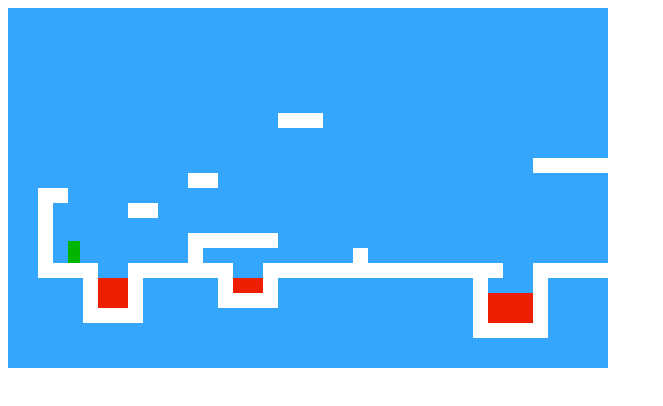
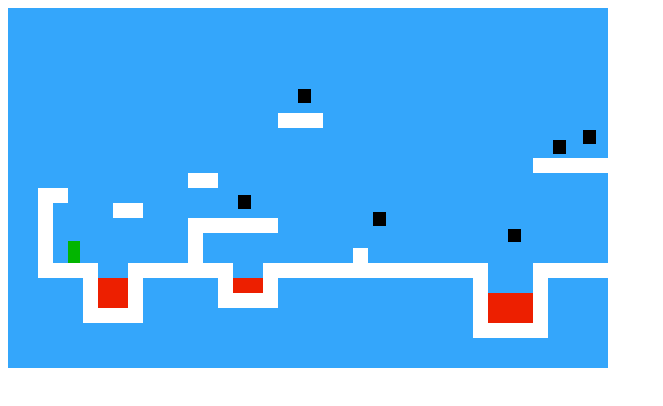
Before and after one commit to sadeadeyemi/Jumpy, a plain HTML site: page index.html in a window 1280 px wide. Shown: the whole page, without its empty margins (0-663 px from the left). Drawn offline with Linux system fonts and the light colour scheme.

Commit message:
Jumpy Muh heckin jumpin

```diff
--- a/code/game.js
+++ b/code/game.js
@@ -7,6 +7,7 @@ function Level(plan) {
 
   // Store the individual tiles in our own, separate array
   this.grid = [];
+  this.actors = [];
 
   // Loop through each row in the plan, creating an array in our grid
   for (var y = 0; y < this.height; y++) {
@@ -19,15 +20,18 @@ function Level(plan) {
 
       var ch = line[x], fieldType = null;
       // Use if and else to handle the two cases
-      if (ch==='@')
-		  this.player =new Player(new Vector(x,y));
-	  else if (ch == "y")
+      if (ch==='@') {
+	    this.player =new Player(new Vector(x,y));
+		this.actors.push(this.player);
+	  } else if (ch == "y") {
         fieldType = "wall";
       // Because there is a third case (space ' '), use an "else if" instead of "else"
-      else if (ch == "!"){
+      } else if (ch == "!"){
         fieldType = "lava";
-      }
+      } else if (ch == "o") {
 
+		 this.actors.push(new Coin(new Vector(x,y)));
+	  }
       // "Push" the fieldType, which is a string, onto the gridLine array (at the end).
       gridLine.push(fieldType);
     }
@@ -35,7 +39,7 @@ function Level(plan) {
     this.grid.push(gridLine);
   }
 }
-//start insert
+
 function Vector(x, y) {
   this.x = x; this.y = y;
 }
@@ -59,6 +63,26 @@ function Player(pos) {
 }
 Player.prototype.type = "player";
 
+function Lava (pos) {
+	this.pos = pos;
+	this.size = new Vector(3, 5);
+}
+Lava.prototype.type='lava';
+
+function Coin(pos) {
+	this.basePos = this.pos = pos.plus(new Vector(.3, .2));
+	this.size = new Vector (0.9, 0.9);
+	this.jiggle = Math.random() * Math.PI * 2;
+}
+Coin.prototype.type = "coin";
+
+Coin.prototype.act = function(step) {
+	this.jiggle += step * jiggleSpeed;
+	var jigglePos = Math.sin(this.jiggle) * jiggleDist;
+	this.pos = this.basePos.plus(new Vector(0, jigglePos));
+};
+
+var jiggleSpeed = 6.9, jiggleDist = .63
 // Helper function to easily create an element of a type provided
 // and assign it a class.
 function elt(name, className) {
@@ -102,7 +126,22 @@ DOMDisplay.prototype.drawBackground = function() {
   return table;
 };
 
-// Draw the player agent
+DOMDisplay.prototype.drawActors = function() {
+  // Create a new container div for actor dom elements
+  var wrap = elt("div");
+
+  // Create a new element for each actor each frame
+  this.level.actors.forEach(function(actor) {
+    var rect = wrap.appendChild(elt("div",
+                                    "actor " + actor.type));
+    rect.style.width = actor.size.x * scale + "px";
+    rect.style.height = actor.size.y * scale + "px";
+    rect.style.left = actor.pos.x * scale + "px";
+    rect.style.top = actor.pos.y * scale + "px";
+  });
+   return wrap;
+};
+
 DOMDisplay.prototype.drawPlayer = function() {
   // Create a new container div for actor dom elements
   var wrap = elt("div");
@@ -120,7 +159,8 @@ DOMDisplay.prototype.drawPlayer = function() {
 DOMDisplay.prototype.drawFrame = function() {
   if (this.actorLayer)
     this.wrap.removeChild(this.actorLayer);
-  this.actorLayer = this.wrap.appendChild(this.drawPlayer());
+  this.actorLayer = this.wrap.appendChild(this.drawActors());
+  this.wrap.className = "game " + (this.level.status || "");
   this.scrollPlayerIntoView();
 };
 
@@ -150,47 +190,67 @@ DOMDisplay.prototype.scrollPlayerIntoView = function() {
     this.wrap.scrollTop = center.y + margin - height;
 };
 
+DOMDisplay.prototype.clear = function() {
+  this.wrap.parentNode.removeChild(this.wrap);
+};
+
 // Return the first obstacle found given a size and position.
 Level.prototype.obstacleAt = function(pos, size) {
-  // Find the "coordinate" of the tile representing left bound
+  // left
   var xStart = Math.floor(pos.x);
-  // right bound
+  // right
   var xEnd = Math.ceil(pos.x + size.x);
-  // top bound
+  // top
   var yStart = Math.floor(pos.y);
-  // Bottom bound
+  // Bottom
   var yEnd = Math.ceil(pos.y + size.y);
 
   // Consider the sides and top and bottom of the level as walls
   if (xStart < 0 || xEnd > this.width || yStart < 0 || yEnd > this.height)
     return "wall";
+	if (yEnd > this.height)
+		return "lava";
 
   // Check each grid position starting at yStart, xStart
   // for a possible obstacle (non null value)
   for (var y = yStart; y < yEnd; y++) {
     for (var x = xStart; x < xEnd; x++) {
       var fieldType = this.grid[y][x];
-      if (fieldType) return fieldType;
+      if (fieldType){ return fieldType;
+	  }
     }
   }
 };
 
-// Update simulation each step based on keys & step size
+
 Level.prototype.animate = function(step, keys) {
+	if (this.status !== null)
+    this.finishDelay -= step;
 
   // Ensure each is maximum 100 milliseconds
-  while (step > 0) {
+
+ while (step > 0) {
     var thisStep = Math.min(step, maxStep);
-      this.player.act(thisStep, this, keys);
-   // Do this by looping across the step size, subtracing either the
-   // step itself or 100 milliseconds
-    step -= thisStep;
+    this.actors.forEach(function(actor) {
+      // Allow each actor to act on their surroundings
+      actor.act(thisStep, this, keys);
+    }, this);
+	step -=thisStep
   }
 };
+Lava.prototype.act = function(step, level) {
+  var newPos = this.pos.plus(this.speed.times(step));
+  if (!level.obstacleAt(newPos, this.size))
+    this.pos = newPos;
+  else if (this.repeatPos)
+    this.pos = this.repeatPos;
+  else
+    this.speed = this.speed.times(-1);
+};
 
-var maxStep = 0.05;
+var maxStep = 0.08;
 
-var playerXSpeed = 7;
+var playerXSpeed = 4;
 
 Player.prototype.moveX = function(step, level, keys) {
   this.speed.x = 0;
@@ -201,24 +261,27 @@ Player.prototype.moveX = function(step, level, keys) {
   var newPos = this.pos.plus(motion);
   var obstacle = level.obstacleAt(newPos, this.size);
 
+  if (obstacle)
+	  level.playerHit(obstacle);
   // Move if there's not a wall there.
-  if(obstacle!="wall")
-  this.pos = newPos;
+  else
+	this.pos = newPos;
 };
 
-var gravity = 30;
-var jumpSpeed = 17;
-var playerYSpeed = 7;
+var gravity = 18;
+var jumpSpeed = 13;
+var playerYSpeed = 11;
 
 Player.prototype.moveY = function(step, level, keys) {
   // Accelerate player downward (always)
-  this.speed.y += step * gravity;;
+  this.speed.y += step * gravity;
   var motion = new Vector(0, this.speed.y * step);
   var newPos = this.pos.plus(motion);
   var obstacle = level.obstacleAt(newPos, this.size);
   // The floor is also an obstacle -- only allow players to
   // jump if they are touching some obstacle.
   if (obstacle) {
+	  level.playerHit(obstacle);
     if (keys.up && this.speed.y > 0)
       this.speed.y = -jumpSpeed;
     else
@@ -231,11 +294,54 @@ Player.prototype.moveY = function(step, level, keys) {
 Player.prototype.act = function(step, level, keys) {
   this.moveX(step, level, keys);
   this.moveY(step, level, keys);
+
+
+  var otherActor = level.actorAt(this);
+  if (otherActor)
+    level.playerHit(otherActor.type, otherActor);
+  if (level.status == "gameOver") {
+    this.pos.y += step;
+    this.size.y -= step;
+  }
 };
 
+Level.prototype.playerHit = function(type, actor) {
 
+  //hit lava
+  if (type == "lava" && this.status == null) {
+    this.status = "gameOver";
+    this.finishDelay = 1;
+  }else if (type == "coin") {
+    this.actors = this.actors.filter(function(other) {
+      return other != actor;
+    });
+  }
+};
+
+// Collision detection for actors is handled separately from
+// tiles.
+Level.prototype.actorAt = function(actor) {
+  // Loop over each actor in our actors list and compare the
+  // boundary boxes for overlaps.
+  for (var i = 0; i < this.actors.length; i++) {
+    var other = this.actors[i];
+    // if the other actor isn't the acting actor
+    if (other != actor &&
+        actor.pos.x + actor.size.x > other.pos.x &&
+        actor.pos.x < other.pos.x + other.size.x &&
+        actor.pos.y + actor.size.y > other.pos.y &&
+        actor.pos.y < other.pos.y + other.size.y)
+      // check if the boundaries overlap by comparing all sides for
+      // overlap and return the other actor if found
+      return other;
+  }
+};
+Level.prototype.isFinished = function() {
+  return this.status != null && this.finishDelay < 0;
+};
 // Arrow key codes for readibility
 var arrowCodes = {37: "left", 38: "up", 39: "right", 40: "down"};
+
 
 // Translate the codes pressed from a key event
 function trackKeys(codes) {
@@ -267,7 +373,7 @@ function runAnimation(frameFunc) {
   var lastTime = null;
   function frame(time) {
     var stop = false;
-    if (lastTime != null) {
+    if (lastTime !== null) {
       // Set a maximum frame step of 100 milliseconds to prevent
       // having big jumps
       var timeStep = Math.min(time - lastTime, 100) / 1000;
@@ -284,20 +390,30 @@ function runAnimation(frameFunc) {
 // presses an arrow key. We can access it from anywhere.
 var arrows = trackKeys(arrowCodes);
 // Organize a single level and begin animation
-function runLevel(level, Display) {
+function runLevel(level, Display, andThen) {
   var display = new Display(document.body, level);
   runAnimation(function(step) {
     // Allow the viewer to scroll the level
     level.animate(step, arrows);
     display.drawFrame(step);
+	if (level.isFinished()) {
+      display.clear();
+      if (andThen)
+        andThen(level.status);
+      return false;
+    }
   });
 }
 
 function runGame(plans, Display) {
+
   function startLevel(n) {
     // Create a new level using the nth element of array plans
     // Pass in a reference to Display function, DOMDisplay (in index.html).
-    runLevel(new Level(plans[n]), Display);
+    runLevel(new Level(plans[n]), Display, function(status) {
+		if (status== 'gameOver')
+			startLevel(n);
+	});
   }
   startLevel(0);
 }
--- a/code/game_levels.js
+++ b/code/game_levels.js
@@ -4,19 +4,19 @@ var GAME_LEVELS = [
    "                                                                                ",
    "                                                                                ",
    "                                                                   o            ",
-   "                                                                                ",
+   "                   o                                                            ",
    "                                                                  yyy           ",
    "                  yyy                              yy     yyy    yy!yy          ",
    "       xxx                          o o      yyyy               y!!!!!y         ",
    "                                                                 yy!yy          ",
    "                                   yyyyy                          yvy           ",
    "            yy                                                              yy  ",
-   "  yy                                      o o                                y  ",
-   "  y     yy     o        o                                                    y  ",
-   "  y                                      yyyyy                     o       o y  ",
-   "  y         yyyyyy      o                                                    y  ",
+   "  yy           o                          o o                                y  ",
+   "  y    yy               o                                                    y  ",
+   "  y         yyyyyy                        yyyyy                    o       o y  ",
+   "  y         y                    o                                           y  ",
    "  y @       y          y                                         yyyyy       y  ",
-   "  yyyy  yyyyyyy  yyyyyyyyyyyyyyyy  yyyyyyyy  yyyyyyyyyy   yyyyyyyyyyyyyyyyyyyy  ",
+   "  yyyy  yyyyyyy  yyyyyyyyyyyyyyy   yyyyyyyy  yyyyyyyyyy     yyyyyyyyyyyyyyyyyy  ",
    "     y!!y     y!!y             y   y                  y     y                   ",
    "     y!!y     yyyy             y!!!y                  y!!!!!y                   ",
    "     yyyy                      y!!!y                  y!!!!!y                   ",
--- a/css/game.css
+++ b/css/game.css
@@ -7,12 +7,19 @@
 .background td { padding: 25;          }
 .lava          { background: rgb(237, 31, 0); }
 .wall          { background: white;   }
+.coin		   { background: rgb(0, 0, 0); }
 
 .actor	{position: absolute; }
 .player	{background: rgb(2, 181, 0); }
 .game {
 	overflow: hidden;
 	max-width: 600px;
-	max-height: 450px;
+	max-height: 600px;
+
+
   position: relative;
 }
+
+.gameOver .player {
+  background: rgb(0, 0, 24);
+}
```
